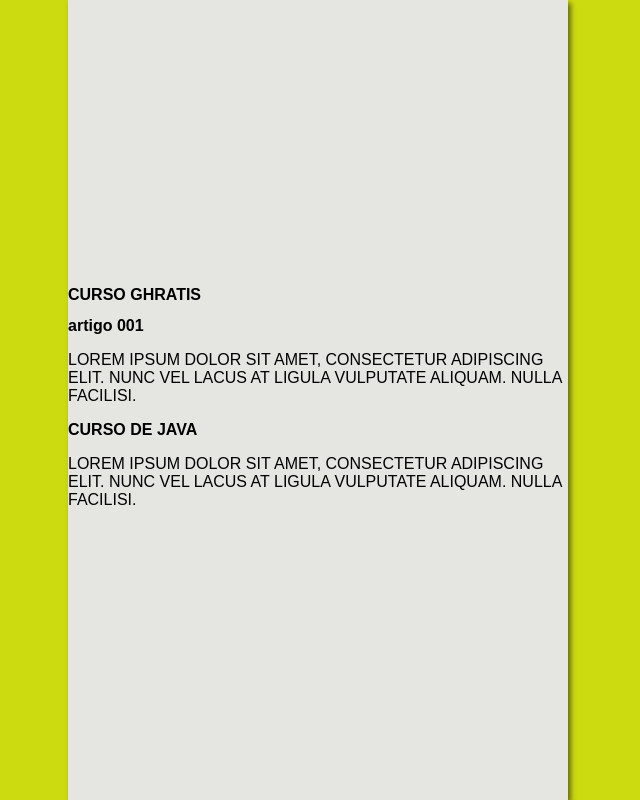
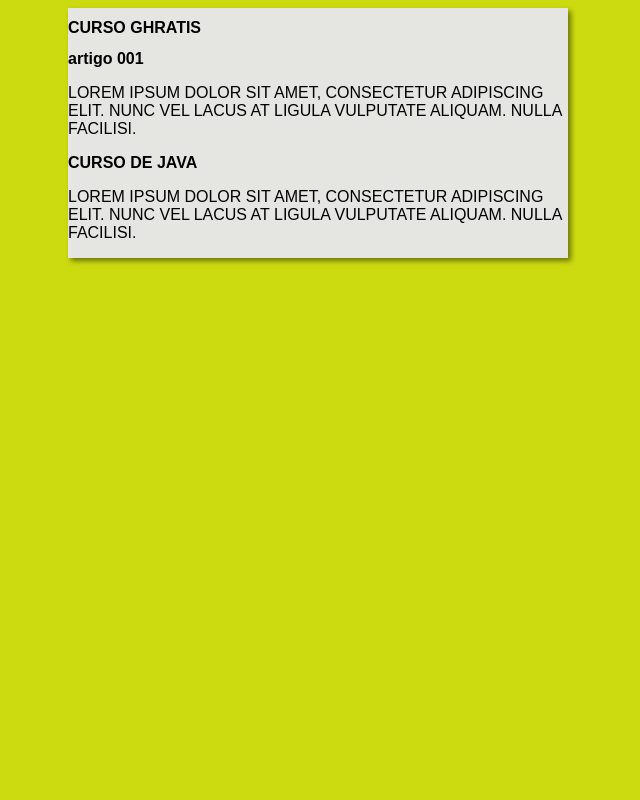
Before and after one commit to marluzpaulocorillo/projeto-site, a plain HTML site: page index.html in a window 1280 px wide. Shown: the whole page, without its empty margins (322-962 px from the left). Drawn offline with Linux system fonts and the light colour scheme.

Commit message:
Update style.css

```diff
--- a/estilos/style.css
+++ b/estilos/style.css
@@ -4,17 +4,15 @@
 }
 body{
     background-color: #ccda10;
-    margin: 0;
-    padding: 0;
+
 }
 main{
     display: flex;
     justify-content: center;
     align-items: center;
-    height: 100vh;
     background-color: #e5e6e2;
     width: 500px;
     margin: 0 auto;
-    box-shadow: 3px 3px 5px rgba(0, 0, 0, 0.5);
+    box-shadow: 3px 3px 5px rgba(0, 0, 0, 0.458);
 
 }
```
